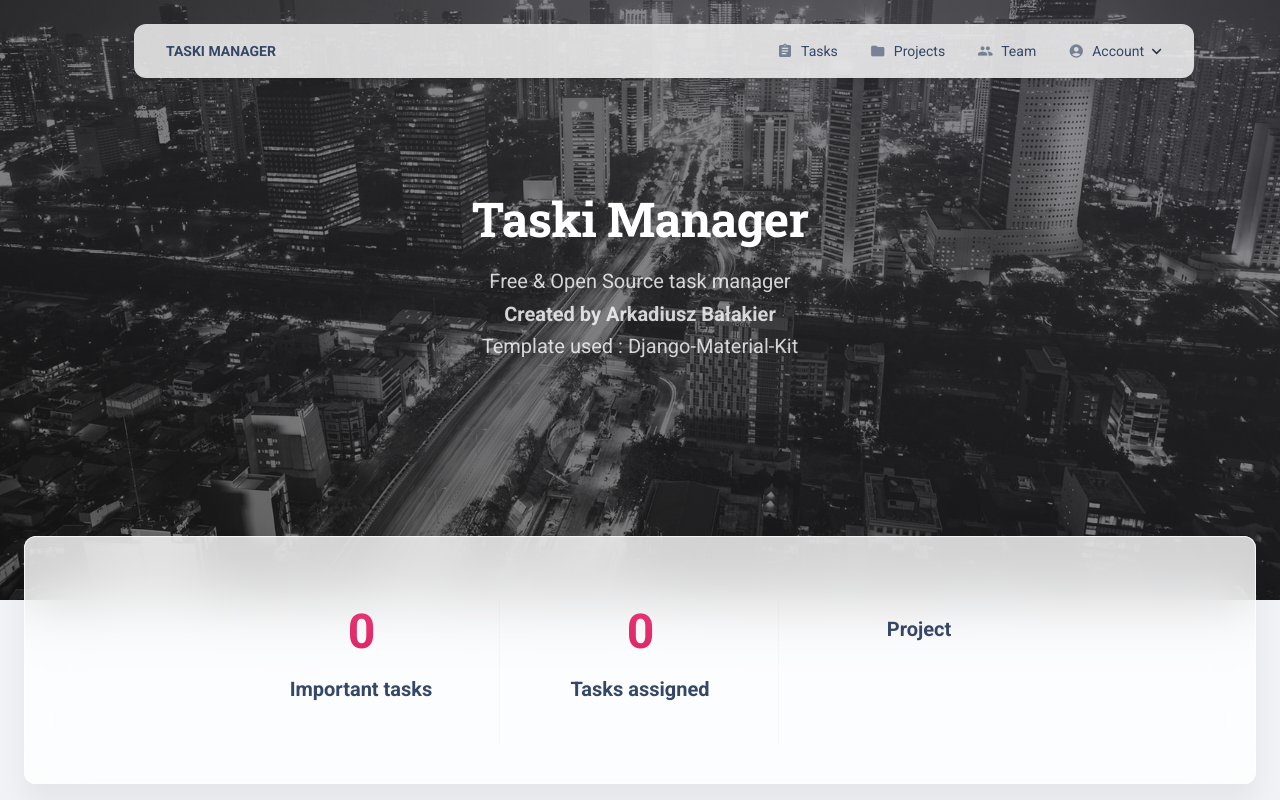
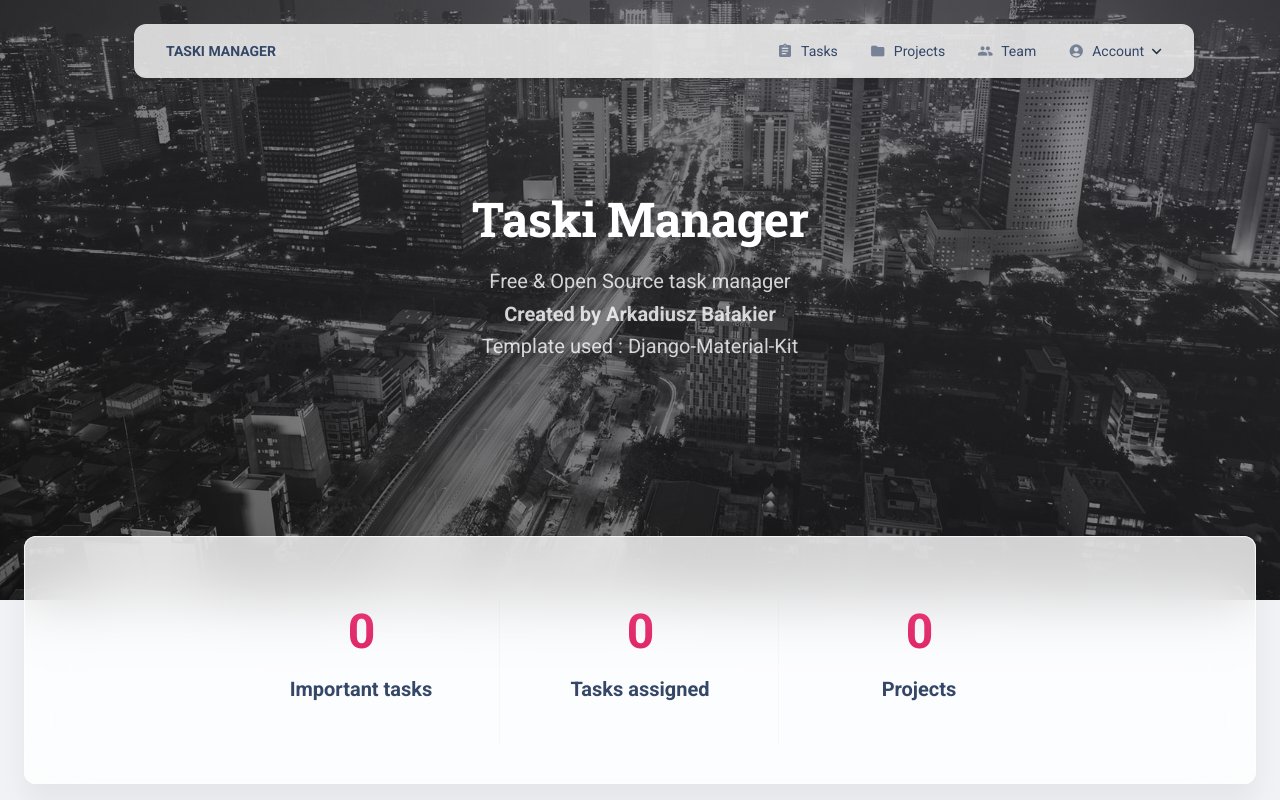
Before and after one commit to ArkadiuszBalakier/Taski, a Django app: page / in a window 1280 px wide. Run offline with Django 5.2, Linux system fonts and the light colour scheme; the visitor is signed in with stand-in values (Sample User, id 1); data that the repository does not hold is empty; some libraries are stand-ins or nearby versions.

Commit message:
fix: replace variable name to fit context task_stats

```diff
--- a/manager/context_processors.py
+++ b/manager/context_processors.py
@@ -8,7 +8,7 @@ def task_stats(request):
         return {
             "user_tasks_num": user_tasks.count(),
             "user_urgent_num": user_tasks.filter(priority="Urgent").count(),
-            "user_project_num": Project.objects.filter(teams__members=request.user)
+            "user_projects_num": Project.objects.filter(teams__members=request.user)
             .distinct()
             .count(),
             "user_tasks_names": user_tasks.values_list("name", flat=True),
--- a/templates/includes/footer.html
+++ b/templates/includes/footer.html
@@ -34,8 +34,8 @@
                 <div class="p-3 text-center">
                   <h1 class="text-gradient text-primary" id="state3">{{ user_projects_num }}</h1>
                   <h5 class="mt-3">Project{{ user_projects_num|pluralize }}</h5>
-                  {% for project in user_projects|slice:":3" %}
-                    <p class="text-sm font-weight-normal">{{ project.name }}</p>
+                  {% for project_name in user_project_names|slice:":3" %}
+                    <p class="text-sm font-weight-normal">{{ project_name }}</p>
                   {% endfor %}
                   {% if user_projects_num > 3 %}
                     <p class="text-sm font-weight-bold opacity-7">...</p>
```
